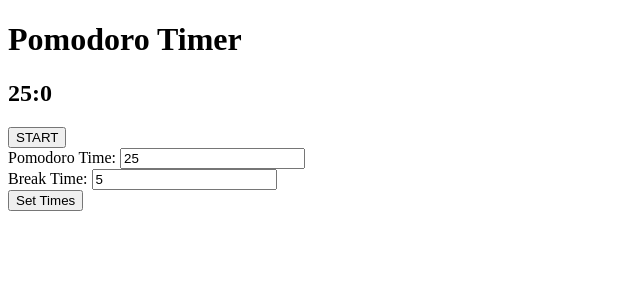
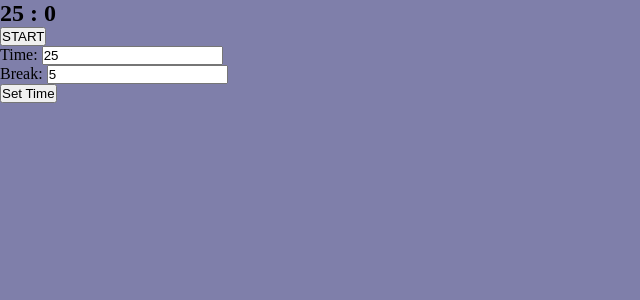
Before and after one commit to davidbalian/pomodoro, a React (Create React App) app: page / in a window 1280 px wide. Shown: the top 300 px of the page, without its empty margins (0-640 px from the left). Built offline with nearby package versions, Linux system fonts and the light colour scheme.

Commit message:
Fixed Bugs

```diff
--- /dev/null
+++ b/src/components/Timer.css
@@ -0,0 +1,11 @@
+* {
+	margin: 0;
+	padding: 0;
+	box-sizing: border-box;
+}
+
+.timer-component {
+	width: 100vw;
+	height: 100vh;
+	background-color: rgb(127, 127, 170);
+}
--- a/src/components/Timer.js
+++ b/src/components/Timer.js
@@ -1,105 +1,97 @@
 import React, { useEffect, useState } from "react";
+import "./Timer.css";
 
 const Timer = () => {
-	// time for pomodoro
-	const [pomoTimeInput, setPomoTimeInput] = useState(25);
-	const [pomodoroTime, setPomodoroTime] = useState(pomoTimeInput * 60);
+	const [start, setStart] = useState(0);
+	const [timeInput, setTimeInput] = useState(25);
+	const [time, setTime] = useState(timeInput * 60);
 
-	// time for break
-	const [breakTimeInput, setBreakTimeInput] = useState(5);
-	const [breakTime, setBreakTime] = useState(breakTimeInput * 60);
+	const [startRest, setStartRest] = useState(0);
+	const [restInput, setRestInput] = useState(5);
+	const [rest, setRest] = useState(restInput * 60);
 
-	// state to start pomodoro and break
-	const [startPomo, setStartPomo] = useState(false);
-	const [startBreak, setStartBreak] = useState(false);
-
-	// break or pomo
-	const [breakOrPomo, setBreakOrPomo] = useState("pomo");
+	const [bop, setBop] = useState(1);
 
 	useEffect(() => {
-		if (startPomo && breakOrPomo === "pomo") {
+		if (start && time > 0) {
 			setTimeout(() => {
-				setPomodoroTime(pomodoroTime - 1);
+				setTime(time - 1);
+				console.log(time);
 			}, 1000);
 
-			if (pomodoroTime === 0) {
-				setBreakOrPomo("break");
+			if (time < 2) {
+				setBop(0);
+				setRest(restInput * 60);
+				setStart(!start);
 			}
-		} else if (startBreak && breakOrPomo === "break") {
+		}
+		if (startRest && rest > 0) {
 			setTimeout(() => {
-				setBreakTime(breakTime - 1);
+				setRest(rest - 1);
+				console.log(rest);
 			}, 1000);
 
-			if (breakTime === 0) {
-				setBreakOrPomo("pomo");
+			if (rest < 2) {
+				setBop(1);
+				setTime(timeInput * 60);
+				setStartRest(!startRest);
 			}
 		}
-	}, [pomodoroTime, startPomo, breakTime, startBreak, breakOrPomo]);
+	}, [time, start, startRest, rest, bop, restInput, timeInput]);
 
 	return (
-		<div>
-			<h1>Pomodoro Timer</h1>
+		<div className='timer-component'>
+			<div className='timer-and-button'>
+				{bop ? (
+					<h2>
+						{Math.floor(time / 60)} : {Math.floor(time % 60)}
+					</h2>
+				) : (
+					<h2>
+						{Math.floor(rest / 60)} : {Math.floor(rest % 60)}
+					</h2>
+				)}
 
-			{/* Actual timer */}
-			<h2>
-				{Math.floor(
-					(breakOrPomo === "pomo" ? pomodoroTime : breakTime) / 60
+				{bop ? (
+					<button onClick={() => setStart(!start)}>
+						{start ? "STOP" : "START"}
+					</button>
+				) : (
+					<button onClick={() => setStartRest(!startRest)}>
+						{startRest ? "STOP" : "START"}
+					</button>
 				)}
-				:
-				{Math.floor(
-					(breakOrPomo === "pomo" ? pomodoroTime : breakTime) % 60
-				)}
-			</h2>
+			</div>
 
-			{/* Button to start and stop timer */}
-			{breakOrPomo == "pomo" ? (
-				<button
-					class='start-timer'
-					onClick={() => {
-						setStartPomo(!startPomo);
-					}}
-				>
-					{startPomo ? "STOP" : "START"}
-				</button>
-			) : (
-				<button
-					class='start-timer'
-					onClick={() => {
-						setStartBreak(!startBreak);
-					}}
-				>
-					{startBreak ? "STOP" : "START"}
-				</button>
-			)}
+			{/*bop ? <p>Pomodoro</p> : <p>Break</p>*/}
 
-			{/* Form to change pomo tine and break time */}
 			<form
+				className='timer-inputs'
 				onSubmit={(e) => {
 					e.preventDefault();
-
-					setPomodoroTime(pomoTimeInput * 60);
-					setBreakTime(breakTime);
+					setTime(timeInput * 60);
+					setRest(restInput * 60);
 				}}
 			>
-				<label htmlFor='pomo'>Pomodoro Time: </label>
-				<input
-					type='number'
-					value={pomoTimeInput}
-					onChange={(e) => {
-						setPomoTimeInput(e.target.value);
-					}}
-				/>
-				<br />
-				<label htmlFor='break'>Break Time: </label>
-				<input
-					type='number'
-					value={breakTimeInput}
-					onChange={(e) => {
-						setBreakTimeInput(e.target.value);
-					}}
-				/>
-				<br />
-				<button type='submit'>Set Times</button>
+				<div className='input'>
+					<label htmlFor='time'>Time: </label>
+					<input
+						type='number'
+						name='time'
+						value={timeInput}
+						onChange={(e) => setTimeInput(e.target.value)}
+					/>
+				</div>
+				<div className='input'>
+					<label htmlFor='rest'>Break: </label>
+					<input
+						type='number'
+						value={restInput}
+						onChange={(e) => setRestInput(e.target.value)}
+					/>
+				</div>
+
+				<button type='submit'>Set Time</button>
 			</form>
 		</div>
 	);
```
